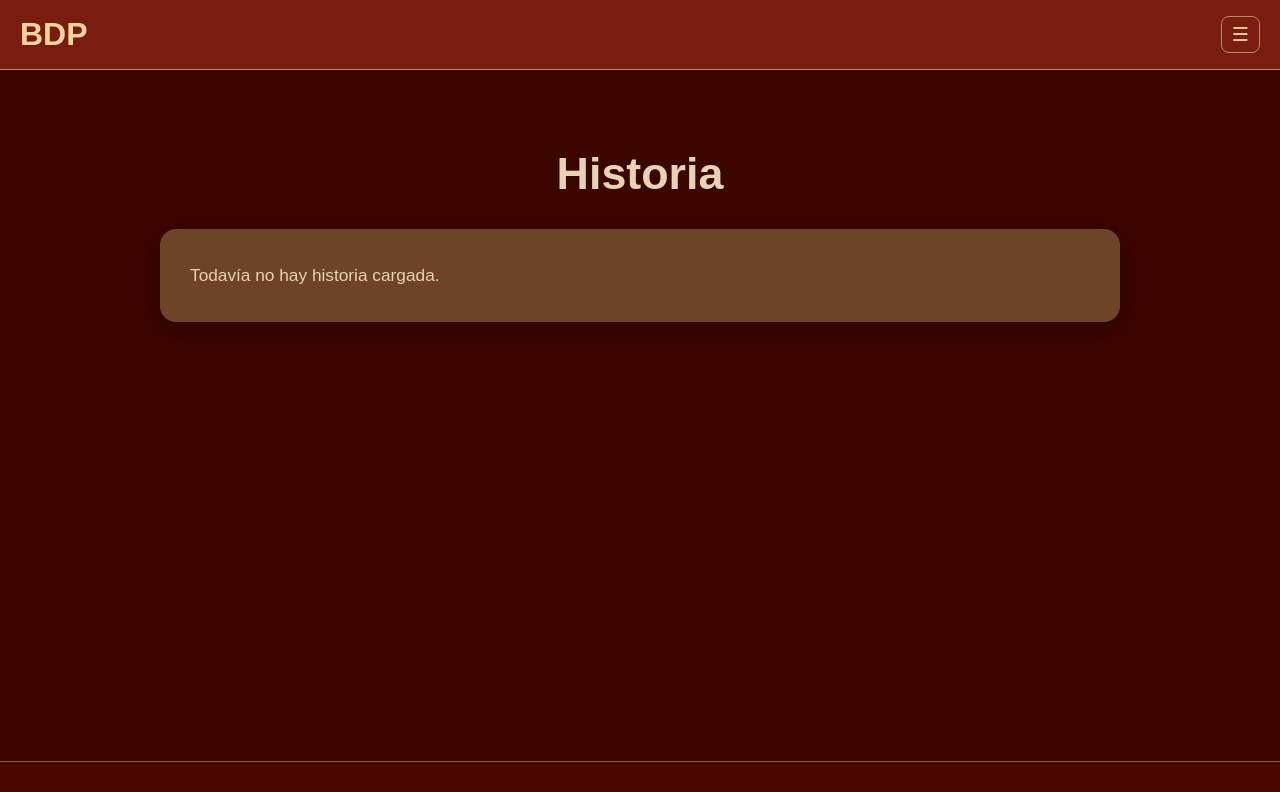
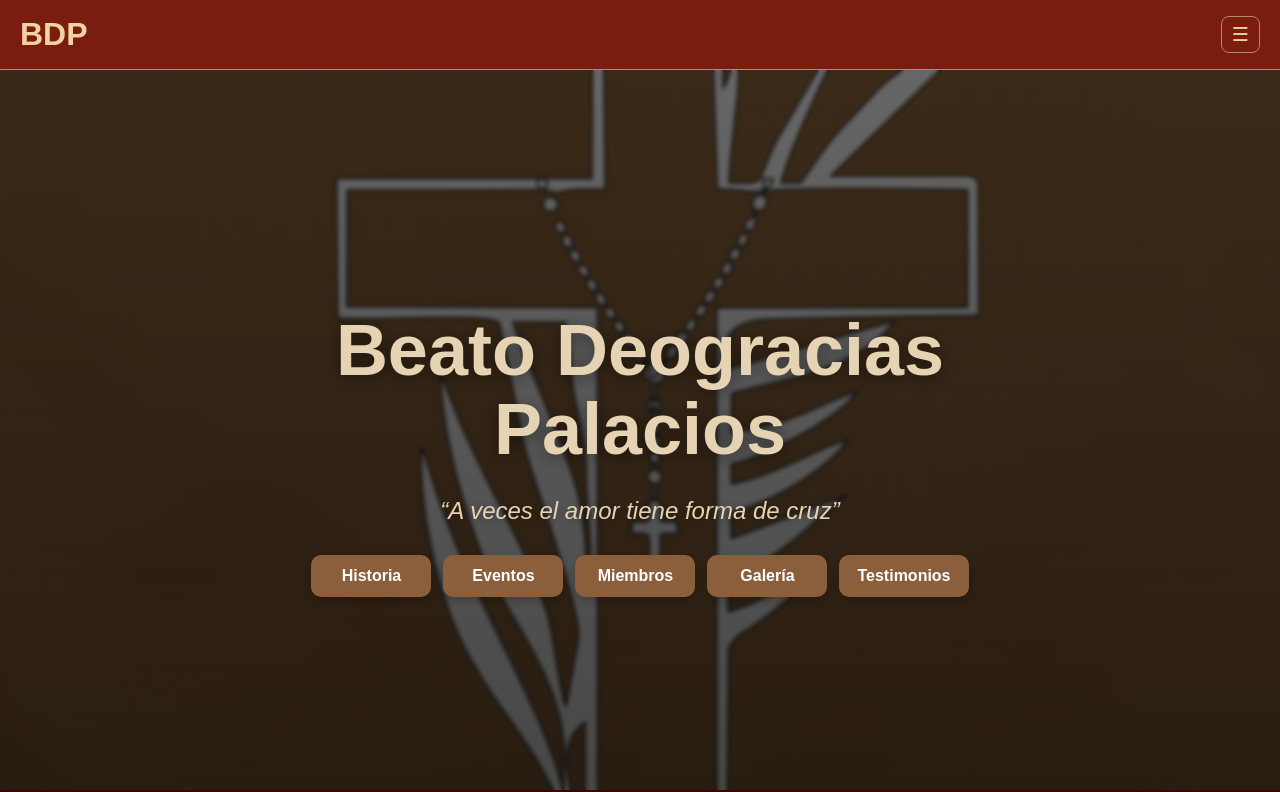
Before and after one commit to fflorioudi/bdp-web, a Next.js app: page / in a window 1280 px wide. Shown: the top 792 px of the page. Built offline with nearby package versions, Linux system fonts and the light colour scheme; no server answers; the database is empty.

Commit message:
page.js app import

```diff
--- a/src/app/page.js
+++ b/src/app/page.js
@@ -1,71 +1,84 @@
-import { createClient } from "../lib/supabase/server";
+export default function Home() {
+  return (
+    <main style={heroStyle}>
+      <div style={overlayStyle}>
+        <div style={contentStyle}>
+          <h1 style={titleStyle}>Beato Deogracias Palacios</h1>
 
-export default async function HistoriaPage() {
-  const supabase = await createClient();
+          <p style={subtitleStyle}>
+            “A veces el amor tiene forma de cruz”
+          </p>
 
-  const { data: historia, error } = await supabase
-    .from("history")
-    .select("*")
-    .limit(1)
-    .single();
-
-  if (error) {
-    console.error("Error al cargar historia:", error);
-  }
-
-  return (
-    <main style={mainStyle}>
-      <h1 style={titleStyle}>{historia?.titulo || "Historia"}</h1>
-
-      {historia?.imagen ? (
-        <img
-          src={historia.imagen}
-          alt={historia.titulo}
-          style={imageStyle}
-        />
-      ) : null}
-
-      <section style={contentBoxStyle}>
-        <p style={contentStyle}>
-          {historia?.contenido || "Todavía no hay historia cargada."}
-        </p>
-      </section>
+          <div style={buttonsStyle}>
+            <a href="/historia" style={buttonStyle}>Historia</a>
+            <a href="/eventos" style={buttonStyle}>Eventos</a>
+            <a href="/miembros" style={buttonStyle}>Miembros</a>
+            <a href="/galeria" style={buttonStyle}>Galería</a>
+            <a href="/testimonios" style={buttonStyle}>Testimonios</a>
+          </div>
+        </div>
+      </div>
     </main>
   );
 }
 
-const mainStyle = {
-  maxWidth: "1000px",
-  margin: "0 auto",
-  padding: "48px 20px",
+const heroStyle = {
+  minHeight: "calc(100vh - 80px)",
+  backgroundImage: "url('/hero.jpeg')",
+  backgroundSize: "cover",
+  backgroundPosition: "center",
+  display: "flex",
+};
+
+const overlayStyle = {
+  width: "100%",
+  background: "linear-gradient(rgba(0,0,0,0.6), rgba(0,0,0,0.72))",
+  backdropFilter: "blur(2px)",
+  display: "flex",
+  justifyContent: "center",
+  alignItems: "center",
+  padding: "32px 18px",
+  boxSizing: "border-box",
+};
+
+const contentStyle = {
+  textAlign: "center",
   color: "#e6d3b3",
+  width: "100%",
+  maxWidth: "900px",
 };
 
 const titleStyle = {
-  fontSize: "2.8rem",
-  textAlign: "center",
-  marginBottom: "30px",
+  fontSize: "clamp(2.2rem, 7vw, 4.5rem)",
+  marginBottom: "12px",
+  lineHeight: 1.1,
+  textShadow: "0 3px 18px rgba(0,0,0,0.45)",
 };
 
-const imageStyle = {
-  width: "100%",
-  maxHeight: "420px",
-  objectFit: "cover",
-  borderRadius: "16px",
+const subtitleStyle = {
+  fontSize: "clamp(1rem, 3.5vw, 1.5rem)",
   marginBottom: "28px",
-  boxShadow: "0 6px 18px rgba(0,0,0,0.28)",
+  fontStyle: "italic",
+  lineHeight: 1.4,
+  textShadow: "0 2px 12px rgba(0,0,0,0.4)",
 };
 
-const contentBoxStyle = {
-  backgroundColor: "#6f4328",
-  borderRadius: "16px",
-  padding: "30px",
-  boxShadow: "0 6px 18px rgba(0,0,0,0.25)",
+const buttonsStyle = {
+  display: "flex",
+  flexWrap: "wrap",
+  gap: "12px",
+  justifyContent: "center",
 };
 
-const contentStyle = {
-  fontSize: "1.08rem",
-  lineHeight: 1.9,
-  whiteSpace: "pre-line",
-  margin: 0,
+const buttonStyle = {
+  padding: "12px 18px",
+  borderRadius: "10px",
+  backgroundColor: "#8b5e3c",
+  color: "#fff",
+  textDecoration: "none",
+  fontWeight: "600",
+  minWidth: "120px",
+  textAlign: "center",
+  transition: "transform 0.2s ease, background-color 0.2s ease, box-shadow 0.2s ease",
+  boxShadow: "0 4px 12px rgba(0,0,0,0.22)",
 };
```
